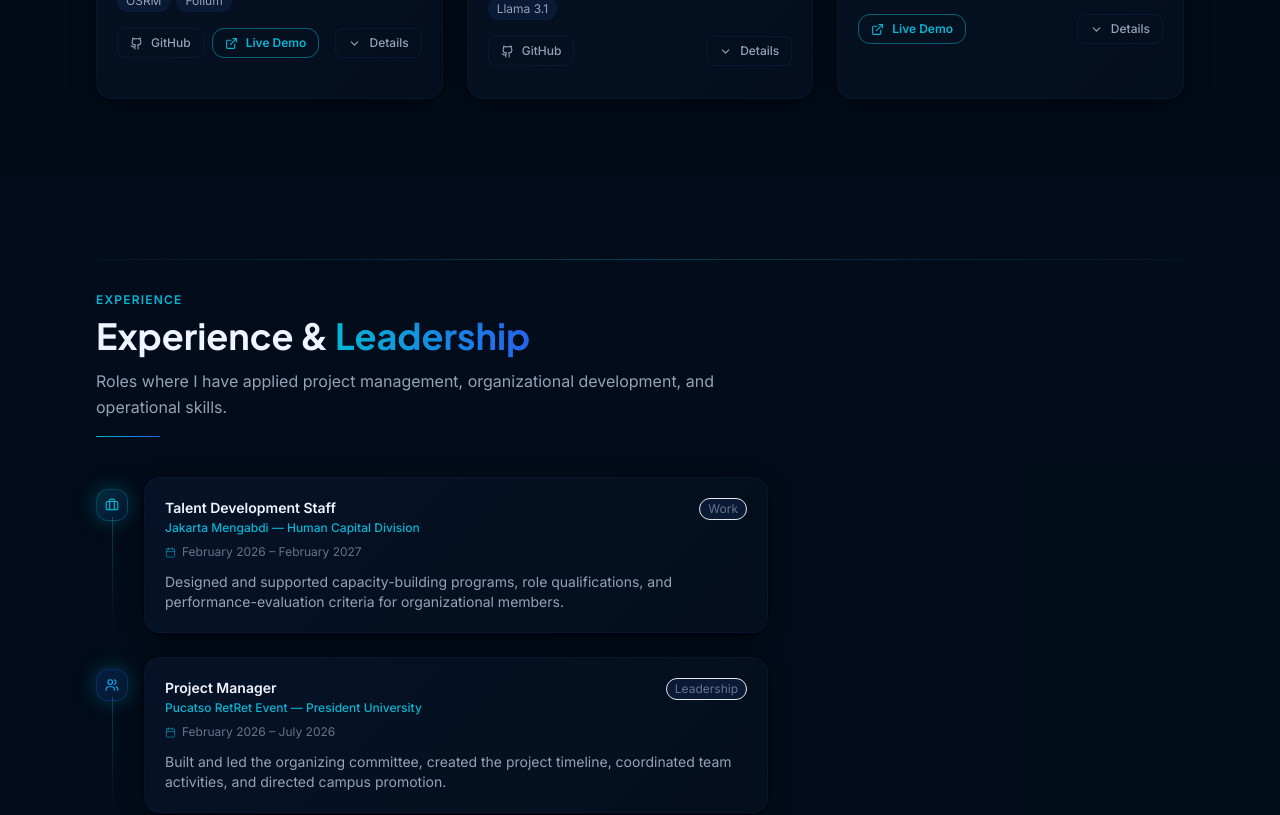
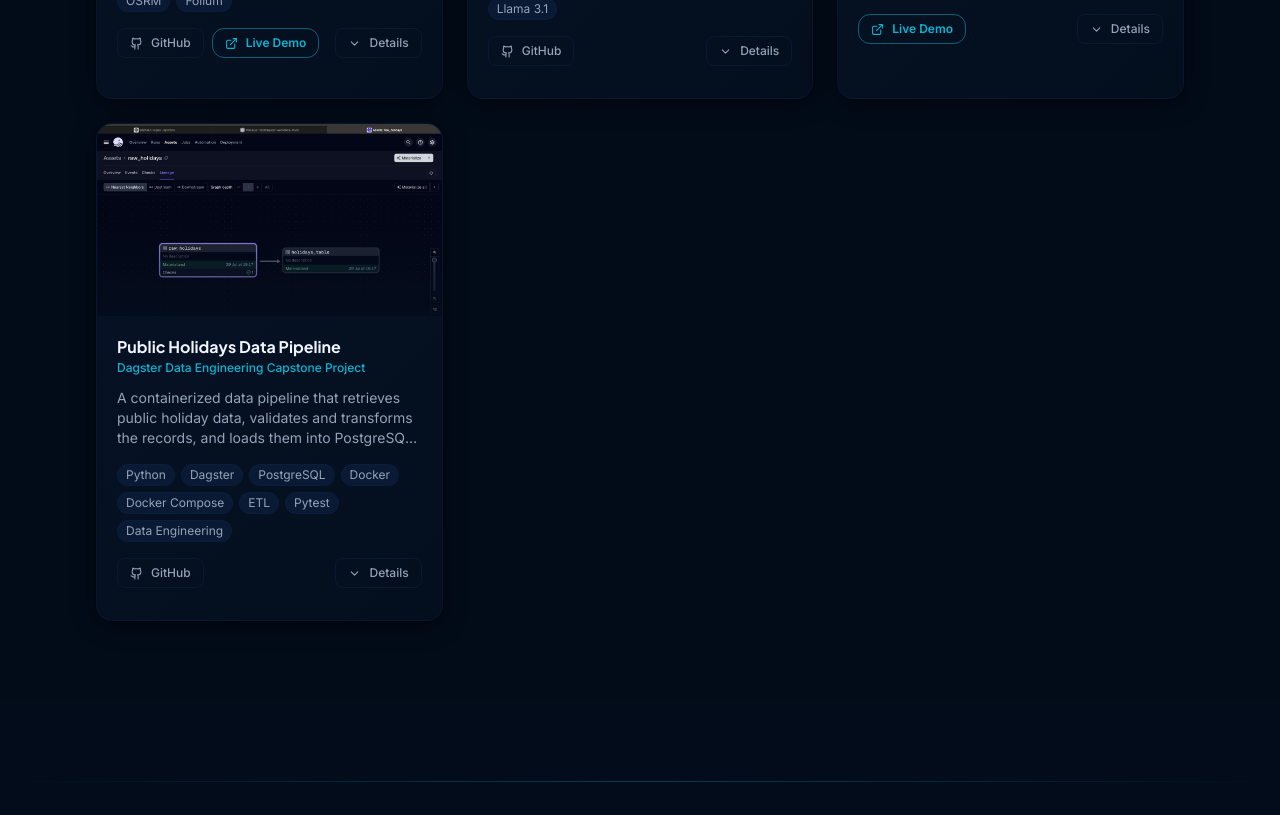
Before and after one commit to fransius-toni/Toni-Portofolio, a React (Vite) app: page / in a window 1280 px wide. Shown: the part 4360-5175 px from the top of the page. Built offline with nearby package versions, Linux system fonts and the light colour scheme.

Commit message:
feat: add public holidays data pipeline project

```diff
--- a/src/data/portfolioData.ts
+++ b/src/data/portfolioData.ts
@@ -238,7 +238,42 @@
       featured:    true,
       teamProject: true,
     },
+    {
+      id:       'public-holidays-pipeline',
+      title:    'Public Holidays Data Pipeline',
+      subtitle: 'Dagster Data Engineering Capstone Project',
+      description:
+        'A containerized data pipeline that retrieves public holiday data, validates and transforms the records, and loads them into PostgreSQL using Dagster assets and Docker Compose.',
+      contribution:
+        'Developed the complete pipeline, including data extraction, Dagster assets, PostgreSQL integration, asset checks, Docker configuration, automated testing, and workspace integration.',
+      technologies: [
+        'Python',
+        'Dagster',
+        'PostgreSQL',
+        'Docker',
+        'Docker Compose',
+        'ETL',
+        'Pytest',
+        'Data Engineering',
+      ],
+      notes: [
+        'Successfully loaded 17 public holiday records into PostgreSQL.',
+        'Implemented raw_holidays and holidays_table assets with data lineage.',
+        'Added holidays_data_check and achieved 5 passing automated tests.',
+        'Integrated the pipeline into the Dagster workspace through gRPC port 4003.',
+      ],
+      images: [
+        {
+          src: '/images/projects/public-holidays-pipeline.jpeg',
+          alt: 'Dagster lineage showing raw holidays and holidays table assets',
+        },
+      ],
+      github:   'https://github.com/fransius-toni/dagster-workshop-multi/tree/feature/capstone-holidays',
+      demo:     '',
+      featured: true,
+    },
   ],
+
 
   // ── Experience ─────────────────────────────────────────────────────────────
   experiences: [
```
Also changed, not shown: public/images/projects/public-holidays-pipeline.jpeg (added).
